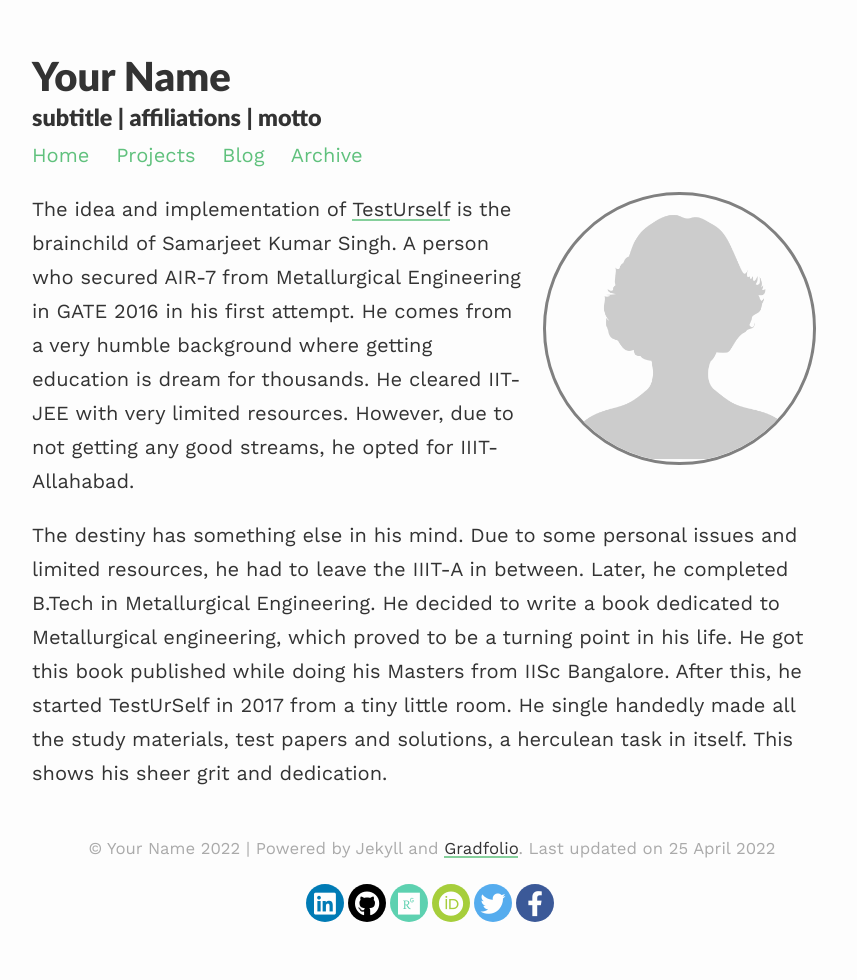
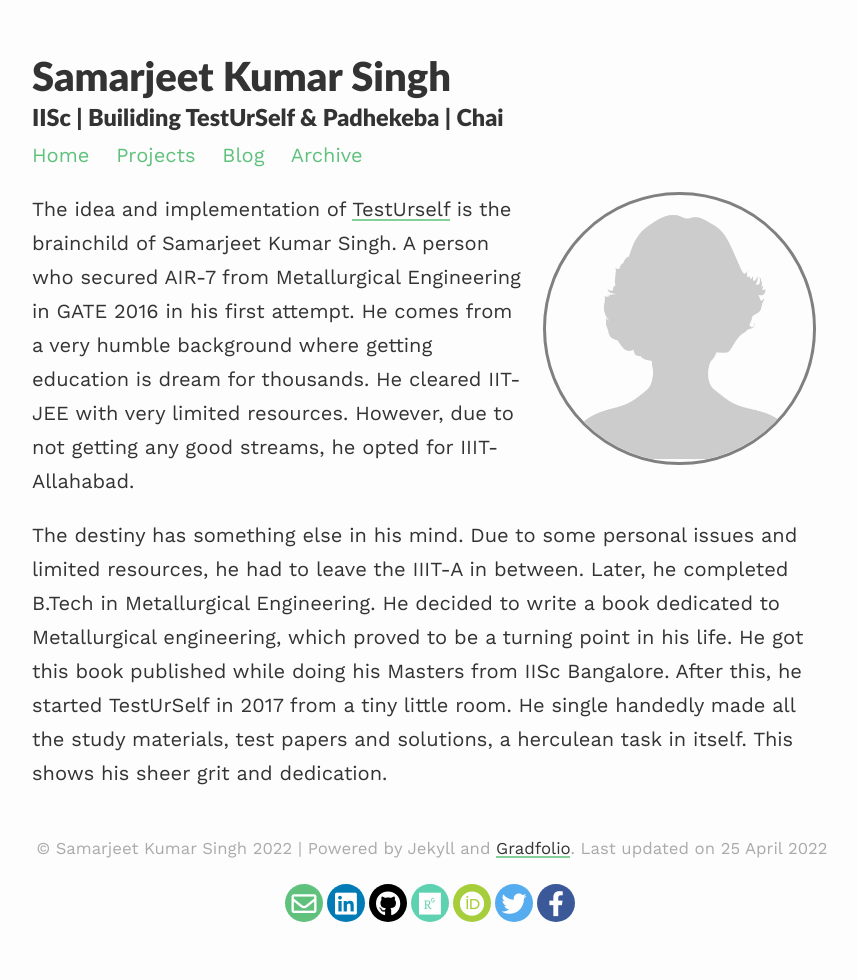
Before and after one commit to Samarjeetkumarsingh/website, a Jekyll site: the page built from index.md, in a window 1280 px wide. Shown: the whole page, without its empty margins (208-1065 px from the left). Built offline with Jekyll 4.4.1, drawn with Linux system fonts in a browser that asks for light colours; nearby versions of some CDN libraries.

Commit message:
Update _config.yml

```diff
--- a/_config.yml
+++ b/_config.yml
@@ -1,11 +1,11 @@
 ### your site title here
 
-title: Your Name
-description: subtitle | affiliations | motto
+title: Samarjeet Kumar Singh
+description: IISc | Builiding TestUrSelf & Padhekeba | Chai
 
 baseurl: /website #name of GitHub repository
 url: "" #custom url to be used instead of GitHub repository
-email: #
+email: samarjeet.xyz@gmail.com
 
 
 highlighter: rouge
@@ -17,7 +17,7 @@ permalink: /blog/:year/:title/
 paginate_path: /blog/page:num/
 
 # Social media links in footer
-facebook: "#"
+facebook: "samarjeetkumarsingh"
 twitter: "#"
 linkedin: "#"
 github: "#"
```
